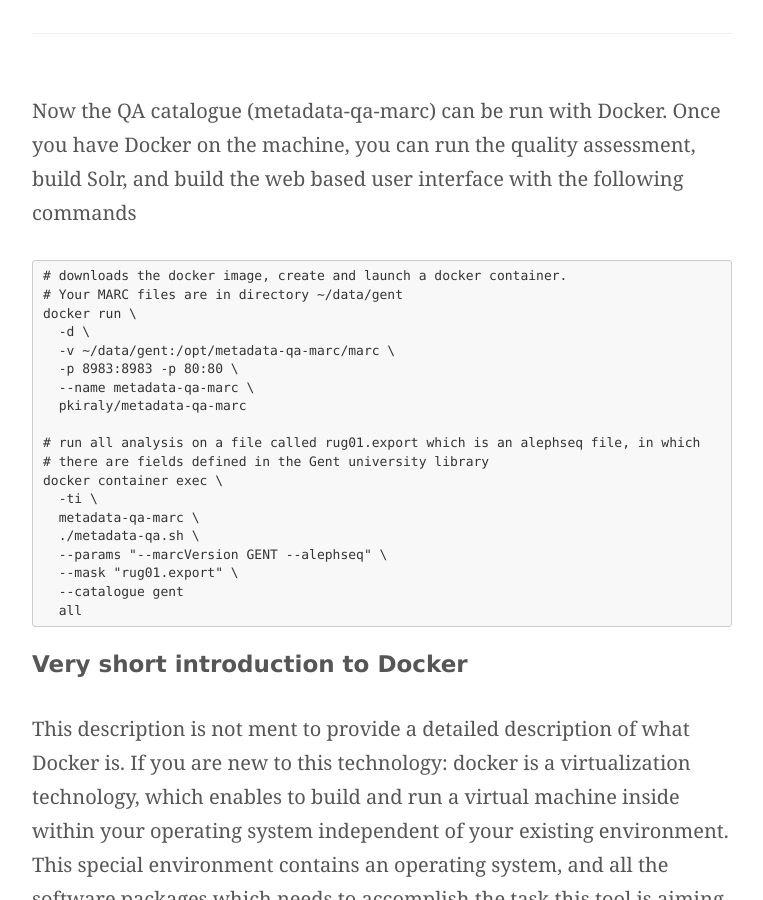
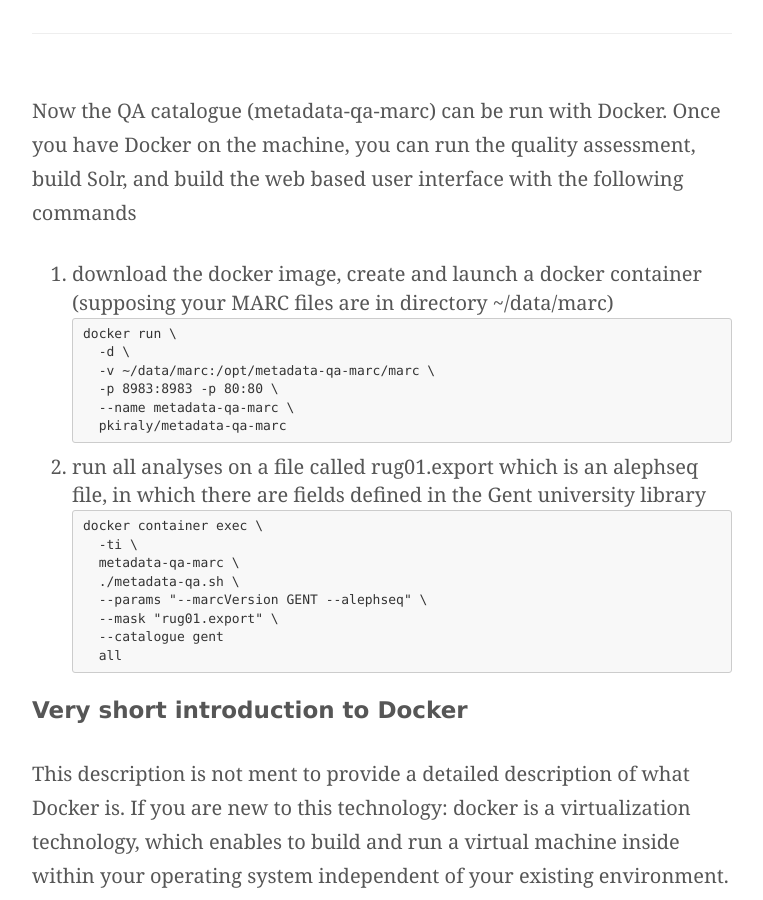
Before and after one commit to pkiraly/pkiraly.github.io, a Jekyll site: the page built from _posts/2020-05-31-running-with-docker.md, in a window 1280 px wide and 900 px high, scrolled down 405 px. Shown: the whole window, without its empty margins (258-1021 px from the left). Built offline with Jekyll 4.4.1, drawn with Linux system fonts in a browser that asks for light colours; nearby versions of some CDN libraries; some web fonts are replaced; comment, search, counter and statistics services are not loaded; some of the changed text lies outside the part shown.

Commit message:
Update 2020-05-31-running-with-docker.md

````diff
--- a/_posts/2020-05-31-running-with-docker.md
+++ b/_posts/2020-05-31-running-with-docker.md
@@ -11,18 +11,18 @@
 Now the QA catalogue (metadata-qa-marc) can be run with Docker. Once you have Docker on the machine,
 you can run the quality assessment, build Solr, and build the web based user interface with the following commands
 
+1. download the docker image, create and launch a docker container (supposing your MARC files are in directory ~/data/marc)
 ```
-# downloads the docker image, create and launch a docker container.
-# Your MARC files are in directory ~/data/gent
 docker run \
   -d \
-  -v ~/data/gent:/opt/metadata-qa-marc/marc \
+  -v ~/data/marc:/opt/metadata-qa-marc/marc \
   -p 8983:8983 -p 80:80 \
   --name metadata-qa-marc \
   pkiraly/metadata-qa-marc
+```
 
-# run all analysis on a file called rug01.export which is an alephseq file, in which
-# there are fields defined in the Gent university library
+2. run all analyses on a file called rug01.export which is an alephseq file, in which there are fields defined in the Gent university library
+```
 docker container exec \
   -ti \
   metadata-qa-marc \
@@ -60,7 +60,7 @@
 ```
 docker run \
   -d \
-  -v ~/data/gent:/opt/metadata-qa-marc/marc \
+  -v ~/data/marc:/opt/metadata-qa-marc/marc \
   -p 8983:8983 -p 80:80 \
   --name metadata-qa-marc \
   pkiraly/metadata-qa-marc
@@ -73,7 +73,7 @@
 
 Parameters
  * `-d`: runs the docker in the background (kind of as a service)
- * `-v ~/data/gent:/opt/metadata-qa-marc/marc`: it mounts your existing `~/data/gent` directory
+ * `-v ~/data/marc:/opt/metadata-qa-marc/marc`: it mounts your existing `~/data/marc` directory
  to `/opt/metadata-qa-marc/marc` in the container (within the Docker environment). This directory
  is used as an input/output communication between the host and the container. You should store the
  MARC files (in binary, MARCXML or Alephseq format). You can add any directory from the host, but
@@ -124,7 +124,7 @@
   * `all-analyses`: run all above, except the index related ones
   * `all-solr`: run the indexing related ones (`prepare-solr` and `index`)
 
-Depending on the size of your data and the performance of your machine the running time will be of different length. Since the metadata-qa.sh script is just a wrapper which calls other scripts, the process informs you which scripts and which parameters are called. Each scripts produce lengthy log files into the `/opt/metadata-qa-marc/_reports/metadata-qa` directory (which is available as the host's `~/data/gent/_reports/metadata-qa`, when I set the volume as ~/data/gent). The output of these processes are CSV files available at the container's `/opt/metadata-qa-marc/_output/metadata-qa/` (host's `~/data/gent/_output/metadata-qa`) directory, and two Solr indexes: `metadata-qa` and `metadata-qa_dev`. The production always use the first index, and the indexing process uses the later one. When it is finished, the two indexes are swapped. This way the service should not be stopped during the metadata analysis.
+Depending on the size of your data and the performance of your machine the running time will be of different length. Since the metadata-qa.sh script is just a wrapper which calls other scripts, the process informs you which scripts and which parameters are called. Each scripts produce lengthy log files into the `/opt/metadata-qa-marc/_reports/metadata-qa` directory (which is available as the host's `~/data/marc/_reports/metadata-qa`, when I set the volume as ~/data/marc). The output of these processes are CSV files available at the container's `/opt/metadata-qa-marc/_output/metadata-qa/` (host's `~/data/marc/_output/metadata-qa`) directory, and two Solr indexes: `metadata-qa` and `metadata-qa_dev`. The production always use the first index, and the indexing process uses the later one. When it is finished, the two indexes are swapped. This way the service should not be stopped during the metadata analysis.
 
 The top level output of the process will be available at http://YOUR-SERVER/metadata-qa.
 
````
